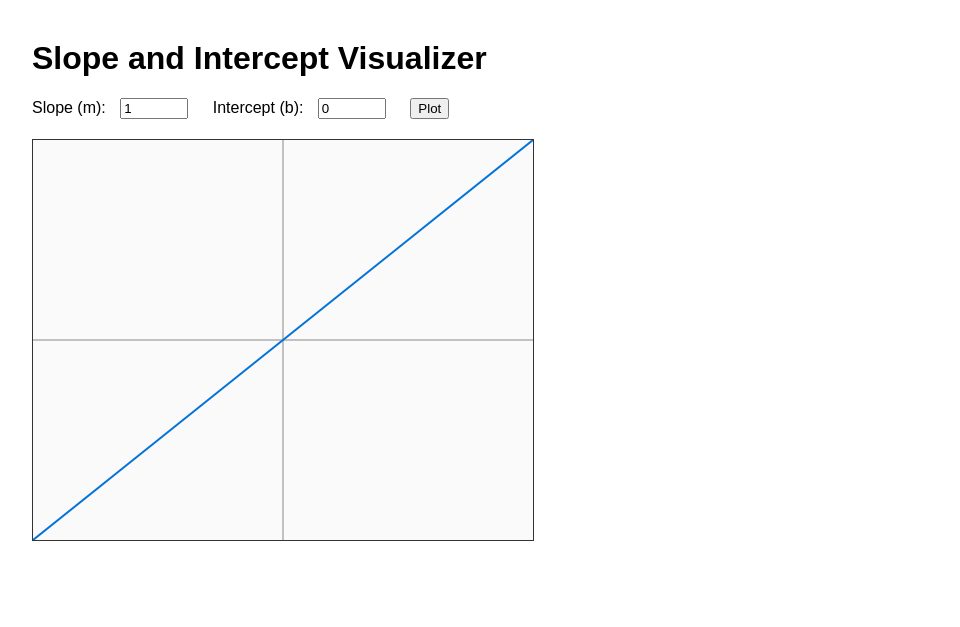
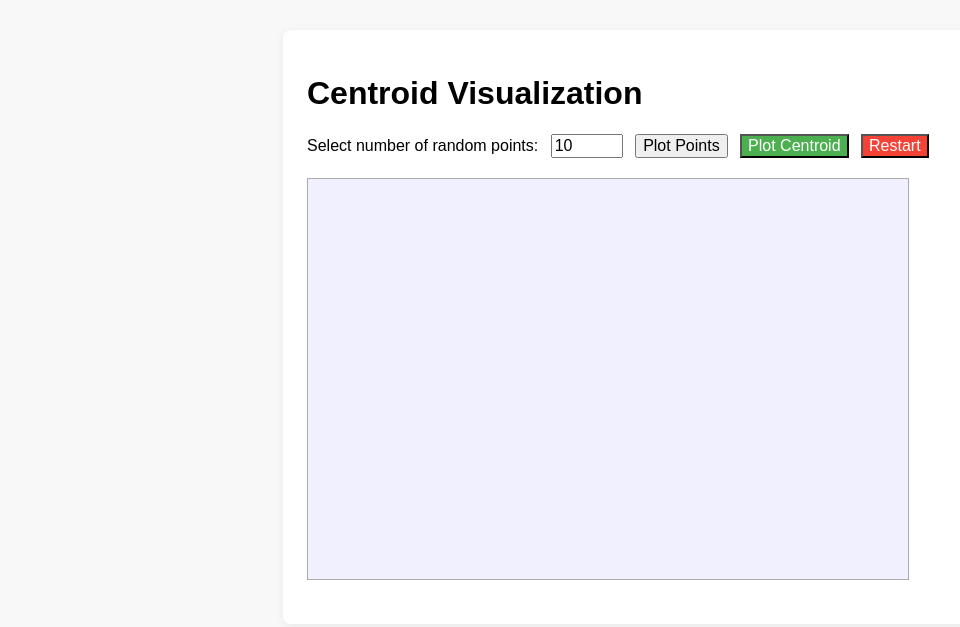
Before and after one commit to benmerz/practice, a plain HTML site: page index.html in a window 1280 px wide. Shown: the whole page, without its empty margins (8-968 px from the left). Drawn offline with Linux system fonts and the light colour scheme.

Commit message:
centroid

```diff
--- a/index.html
+++ b/index.html
@@ -2,68 +2,94 @@
 <html lang="en">
 <head>
     <meta charset="UTF-8">
-    <meta name="viewport" content="width=device-width, initial-scale=1.0">
-    <title>Slope and Intercept Visualizer</title>
+    <meta name="viewport" content="width=600, initial-scale=1.0">
+    <title>Centroid Visualization</title>
     <style>
-        body { font-family: Arial, sans-serif; margin: 40px; }
-        .controls { margin-bottom: 20px; }
-        label { margin-right: 10px; }
-        input { width: 60px; margin-right: 20px; }
-        canvas { border: 1px solid #333; background: #fafafa; }
+        body { font-family: sans-serif; background: #f8f8f8; }
+        .container { max-width: 650px; margin: 30px auto; background: #fff; padding: 24px; border-radius: 8px; box-shadow: 0 2px 8px #0001; }
+        canvas { border: 1px solid #aaa; display: block; margin: 20px 0; background: #f0f0ff; }
+        label, input, button { font-size: 1rem; margin-right: 8px; }
+        #plotCentroid { background: #4caf50; color: #fff; }
+        #restart { background: #f44336; color: #fff; }
     </style>
 </head>
 <body>
-    <h1>Slope and Intercept Visualizer</h1>
-    <div class="controls">
-        <label for="slope">Slope (m):</label>
-        <input type="number" id="slope" value="1" step="any">
-        <label for="intercept">Intercept (b):</label>
-        <input type="number" id="intercept" value="0" step="any">
-        <button onclick="drawLine()">Plot</button>
+    <div class="container">
+        <h1>Centroid Visualization</h1>
+        <label for="numPoints">Select number of random points:</label>
+        <input type="number" id="numPoints" min="1" max="100" value="10">
+        <button id="plotPoints">Plot Points</button>
+        <button id="plotCentroid">Plot Centroid</button>
+        <button id="restart">Restart</button>
+        <canvas id="canvas" width="600" height="400"></canvas>
     </div>
-    <canvas id="plot" width="500" height="400"></canvas>
     <script>
-        function drawLine() {
-            const m = parseFloat(document.getElementById('slope').value);
-            const b = parseFloat(document.getElementById('intercept').value);
-            const canvas = document.getElementById('plot');
-            const ctx = canvas.getContext('2d');
+        const canvas = document.getElementById('canvas');
+        const ctx = canvas.getContext('2d');
+        const plotBtn = document.getElementById('plotPoints');
+        const centroidBtn = document.getElementById('plotCentroid');
+        const restartBtn = document.getElementById('restart');
+        const numPointsInput = document.getElementById('numPoints');
+
+        let points = [];
+        let centroid = null;
+
+        function randomPoints(n) {
+            const pts = [];
+            for (let i = 0; i < n; i++) {
+                pts.push({
+                    x: Math.random() * (canvas.width - 40) + 20,
+                    y: Math.random() * (canvas.height - 40) + 20
+                });
+            }
+            return pts;
+        }
+
+        function drawPoints() {
             ctx.clearRect(0, 0, canvas.width, canvas.height);
+            for (const pt of points) {
+                ctx.beginPath();
+                ctx.arc(pt.x, pt.y, 6, 0, 2 * Math.PI);
+                ctx.fillStyle = '#1976d2';
+                ctx.fill();
+                ctx.strokeStyle = '#0d47a1';
+                ctx.stroke();
+            }
+        }
 
-            // Draw axes
-            ctx.strokeStyle = '#888';
+        function drawCentroid() {
+            if (!centroid) return;
             ctx.beginPath();
-            ctx.moveTo(0, canvas.height/2);
-            ctx.lineTo(canvas.width, canvas.height/2);
-            ctx.moveTo(canvas.width/2, 0);
-            ctx.lineTo(canvas.width/2, canvas.height);
+            ctx.arc(centroid.x, centroid.y, 12, 0, 2 * Math.PI);
+            ctx.fillStyle = '#ff9800';
+            ctx.fill();
+            ctx.strokeStyle = '#e65100';
             ctx.stroke();
+            ctx.font = 'bold 16px sans-serif';
+            ctx.fillStyle = '#e65100';
+            ctx.fillText('Centroid', centroid.x + 15, centroid.y - 10);
+        }
 
-            // Plot line y = mx + b
-            ctx.strokeStyle = '#0074D9';
-            ctx.lineWidth = 2;
-            ctx.beginPath();
-            // Map x from -10 to 10
-            let x1 = -10, x2 = 10;
-            let y1 = m * x1 + b;
-            let y2 = m * x2 + b;
-            // Convert to canvas coordinates
-            function toCanvas(x, y) {
-                // x: -10 to 10 -> 0 to 500
-                // y: -10 to 10 -> 400 to 0
-                return [
-                    (x + 10) * 25,
-                    400 - ((y + 10) * 20)
-                ];
-            }
-            const [cx1, cy1] = toCanvas(x1, y1);
-            const [cx2, cy2] = toCanvas(x2, y2);
-            ctx.moveTo(cx1, cy1);
-            ctx.lineTo(cx2, cy2);
-            ctx.stroke();
-        }
-        // Initial plot
-        drawLine();
+        plotBtn.onclick = () => {
+            const n = parseInt(numPointsInput.value, 10);
+            points = randomPoints(n);
+            centroid = null;
+            drawPoints();
+        };
+
+        centroidBtn.onclick = () => {
+            if (!points.length) return;
+            const sum = points.reduce((acc, pt) => ({x: acc.x + pt.x, y: acc.y + pt.y}), {x:0, y:0});
+            centroid = { x: sum.x / points.length, y: sum.y / points.length };
+            drawPoints();
+            drawCentroid();
+        };
+
+        restartBtn.onclick = () => {
+            points = [];
+            centroid = null;
+            ctx.clearRect(0, 0, canvas.width, canvas.height);
+        };
     </script>
 </body>
 </html>
```
Also changed, not shown: 1 other file.
